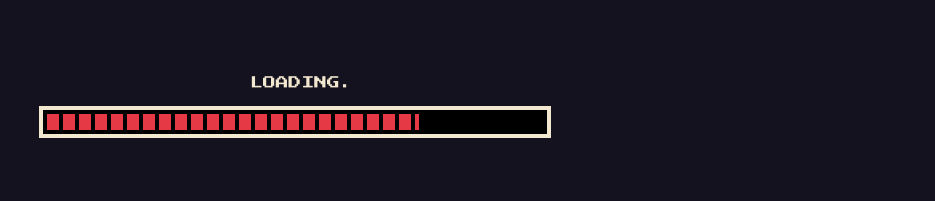
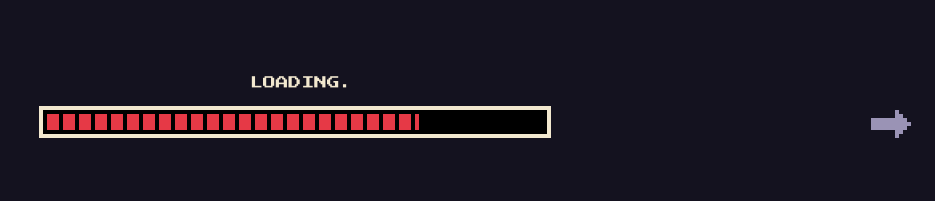
Before and after one commit to DevTroli/CheckPoint, a Django app: page / in a window 1280 px wide. Shown: the part 599-800 px from the top of the page, without its empty margins (345-1280 px from the left). Run offline with Django 5.2, Linux system fonts and the light colour scheme.

Commit message:
feat: login redireciona para a pagina inicial e seta para o catalogo
Apos login ou cadastro o usuario cai na pagina inicial, que ganha uma
seta de pixel discreta no canto inferior direito levando ao catalogo
(sobe em telas estreitas para nao cobrir a barra de loading).

Co-Authored-By: Claude Sonnet 5.5 <noreply@anthropic.com>

```diff
--- a/app/web/static/web/auth.js
+++ b/app/web/static/web/auth.js
@@ -21,7 +21,7 @@
         senha: campos.senha,
       });
       if (!login.ok) return Checkpoint.mostrarErro(form, dialogo, login);
-      window.location.href = "/jogos/";
+      window.location.href = "/";
     } catch (e) {
       Checkpoint.mostrarDialogo(dialogo, "Sem conexão com o servidor.");
     } finally {
--- a/app/web/static/web/estilo.css
+++ b/app/web/static/web/estilo.css
@@ -567,6 +567,7 @@ h1 {
 
 /* ---- Página inicial: tela de abertura ---- */
 .abertura {
+  position: relative;
   display: grid;
   grid-template-rows: 1fr auto;
   min-height: calc(100vh - 9rem); /* descontando o cabeçalho (~4rem) e o padding de .conteudo (4rem) */
@@ -673,3 +674,27 @@ h1 {
     width: 3ch;
   }
 }
+
+/* Seta discreta no canto da abertura, levando ao catálogo. */
+.seta {
+  position: absolute;
+  right: 0.5rem;
+  bottom: 1rem;
+  color: var(--suave);
+  line-height: 0;
+  transition: color 0.1s steps(2), transform 0.1s steps(2);
+}
+
+.seta:hover,
+.seta:focus-visible {
+  color: var(--ouro);
+  transform: translateX(4px);
+  outline: none;
+}
+
+@media (max-width: 36rem) {
+  /* Em telas estreitas a barra ocupa a largura toda; a seta sobe para não ficar em cima dela. */
+  .seta {
+    bottom: 6rem;
+  }
+}
--- a/app/web/templates/web/inicio.html
+++ b/app/web/templates/web/inicio.html
@@ -13,5 +13,17 @@
       <div class="barra-preenchimento"></div>
     </div>
   </div>
+
+  <a class="seta" href="{% url 'jogos' %}" aria-label="Ir para o catálogo" title="Catálogo">
+    <svg viewBox="0 0 10 7" width="40" height="28" shape-rendering="crispEdges" fill="currentColor" aria-hidden="true">
+      <rect x="6" y="0" width="1" height="1"/>
+      <rect x="6" y="1" width="2" height="1"/>
+      <rect x="0" y="2" width="9" height="1"/>
+      <rect x="0" y="3" width="10" height="1"/>
+      <rect x="0" y="4" width="9" height="1"/>
+      <rect x="6" y="5" width="2" height="1"/>
+      <rect x="6" y="6" width="1" height="1"/>
+    </svg>
+  </a>
 </section>
 {% endblock %}
```
Also changed, not shown: tests/test_web.py (+14 -0 lines).
